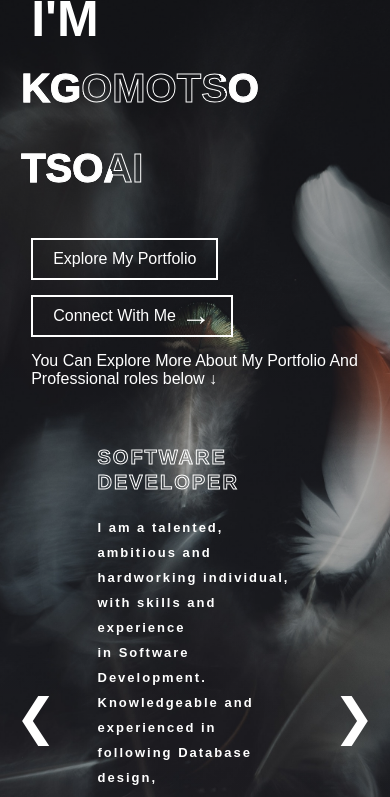
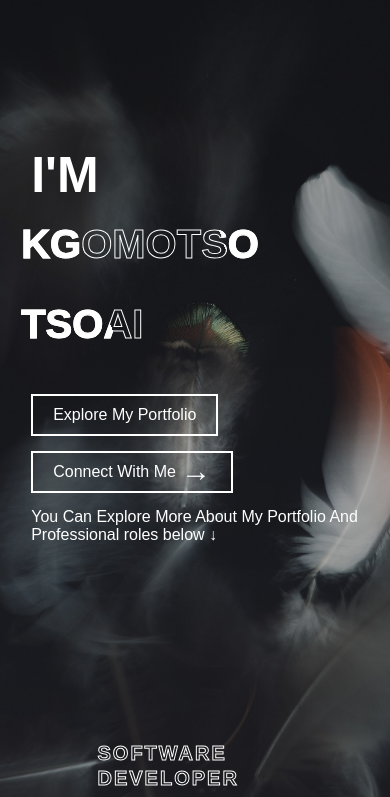
Before and after one commit to KgomotsoTsoai/KgomotsoTsoai.github.io, a plain HTML site: page index.html in a window 390 px wide. Shown: the top 797 px of the page. Drawn offline with Linux system fonts and the light colour scheme.

Commit message:
Updated style

```diff
--- a/mystyle.css
+++ b/mystyle.css
@@ -389,10 +389,12 @@ img{
 @media screen and (max-width: 520px){
 
     .container {
-        height: 50vh;}
+        height: 70vh;
+    }
 
         .myslide{
-            height: 70vh;
+            height: 100vh;
+
         }
     .text-box h1 {
         font-size: 40px;
```
